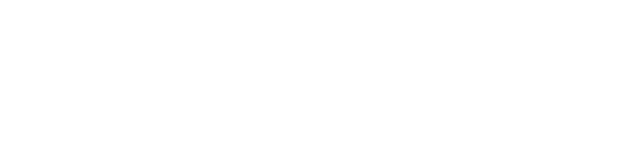
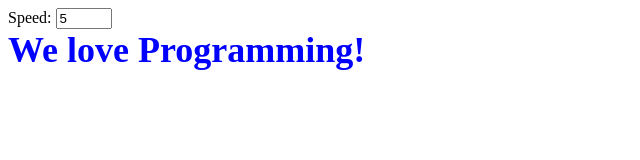
Before and after one commit to acciojob/Running-Text-govind2611, a website: page main.html in a window 1280 px wide. Shown: the whole page, without its empty margins (0-640 px from the left). Drawn offline with Linux system fonts and the light colour scheme.

Commit message:
created a submission

```diff
--- a/main.html
+++ b/main.html
@@ -7,7 +7,13 @@
 </head>
 
 <body>
-	<!-- the entire body must be written by student -->
+	<div>
+      <label for="speed">Speed:</label>
+      <input type="number" id="speed" min="1" max="10" value="5">
+    </div>
+    <div>
+      <span id="text"></span>
+    </div>
     <script type="text/javascript" src="./script.js">
 </script>
 
--- a/script.js
+++ b/script.js
@@ -1 +1,25 @@
-//your JS code here. If required.
+
+const text = document.getElementById('text');
+      const speedInput = document.getElementById('speed');
+      const originalText = 'We love Programming!';
+      let currentIndex = 0;
+
+      function typeNextCharacter() {
+        if (currentIndex < originalText.length) {
+          const currentCharacter = originalText.charAt(currentIndex);
+          text.innerHTML += currentCharacter;
+          currentIndex++;
+          setTimeout(typeNextCharacter, 500 / parseInt(speedInput.value));
+        }
+      }
+
+      speedInput.addEventListener('input', () => {
+        // Reset the text and index when the speed changes
+        text.innerHTML = '';
+        currentIndex = 0;
+        // Start typing again with the new speed
+        typeNextCharacter();
+      });
+
+      // Start typing the text with the initial speed
+      typeNextCharacter();
--- a/styles.css
+++ b/styles.css
@@ -1 +1,6 @@
-/*  your css code here. If applicable */
+
+#text {
+        font-size: 36px;
+        font-weight: bold;
+        color: blue;
+      }
```
